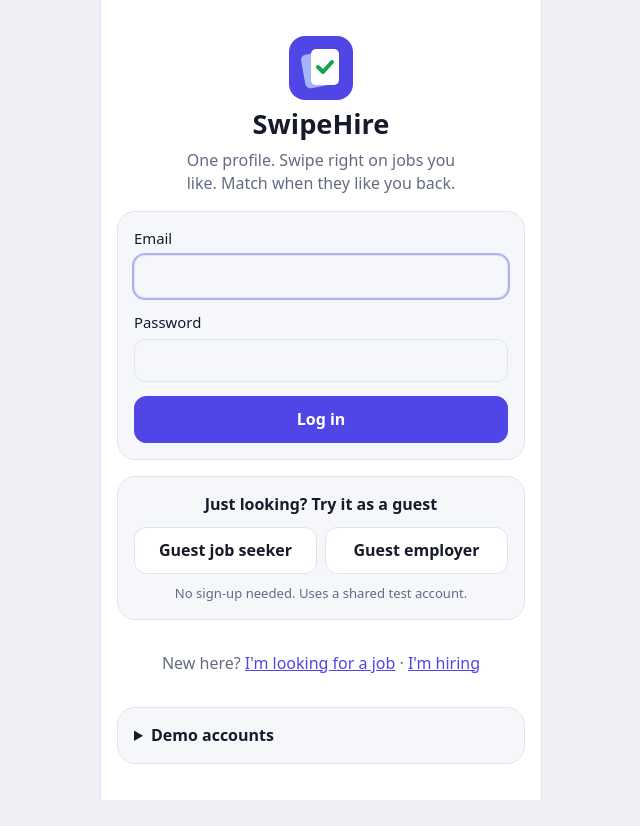
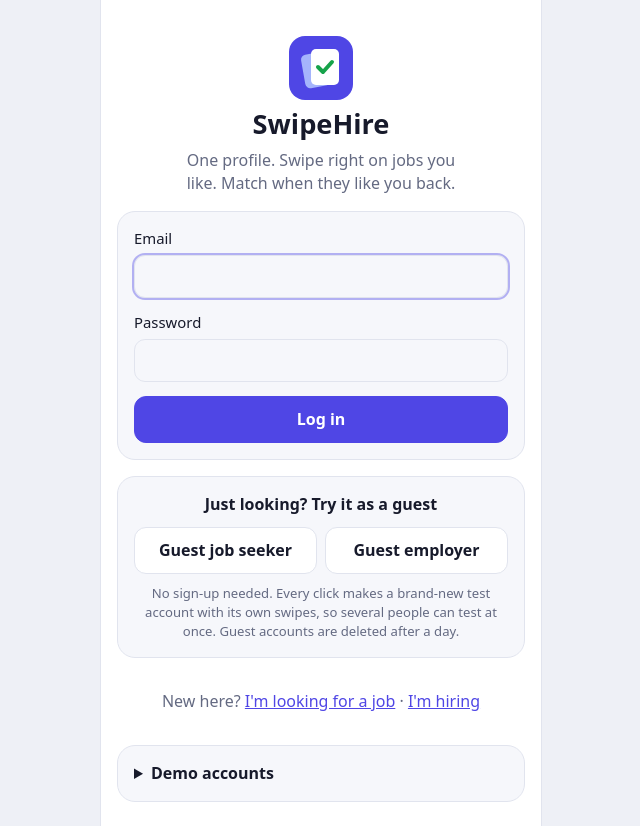
Before and after one commit to drewsmash/swipeHire, a Flask app: page /login?next=/admin/users in a window 1280 px wide. Shown: the whole page, without its empty margins (319-959 px from the left). Before the commit the page ends 800 px from the top, so only its background shows below. Run offline with Flask 3, Linux system fonts and the light colour scheme.

Commit message:
Give every guest click its own throwaway test account
Guests used to share the demo seeker/Google logins, so testers ran out
of cards together and logging back in landed in the same used-up account.

- POST /guest now creates a new account each time (views/guests.py):
  seekers get no filters, 2 starter matches and 1 pending application;
  employers get their own company with 3 jobs and ~8 applicants
- Guests older than 24h are deleted when the next guest is made
- Out-of-cards screen: bring back passed jobs (/jobs/recycle), show all,
  or start over as a new guest (also in the Menu for guests)
- Admin Users gets a Guests filter
- fake_jobs.make_job()/job_insert() extracted for reuse
- AGENTS.md documents the guest system

Co-Authored-By: Claude Opus 5.5 <noreply@anthropic.com>

```diff
--- a/main.py
+++ b/main.py
@@ -11,7 +11,7 @@ import secrets
 from flask import Flask, abort, redirect, request, session, url_for
 
 import db
-from views import admin, auth, employer, files, seeker
+from views import admin, auth, employer, files, guests, seeker
 from views.common import current_user, fmt_pay, label, timeago
 
 app = Flask(__name__)
@@ -63,7 +63,8 @@ def check_csrf_token():
 def page_globals():
     if "csrf_token" not in session:
         session["csrf_token"] = secrets.token_hex(16)
-    return {"csrf_token": session["csrf_token"], "me": current_user()}
+    me = current_user()
+    return {"csrf_token": session["csrf_token"], "me": me, "is_guest": guests.is_guest(me)}
 
 
 @app.get("/")
--- a/templates/admin/users.html
+++ b/templates/admin/users.html
@@ -5,7 +5,7 @@
 {% block heading %}Admin · Users ({{ users|length }}{{ '+' if users|length == 300 }}){% endblock %}
 {% block content %}
 <div class="segmented small-seg">
-  {% for v, t in [('', 'All'), ('seeker', 'Seekers'), ('employer', 'Employers'), ('admin', 'Admins')] %}
+  {% for v, t in [('', 'All'), ('seeker', 'Seekers'), ('employer', 'Employers'), ('admin', 'Admins'), ('guest', 'Guests')] %}
     <a href="{{ url_for('admin.users', role=v or None, q=q or None) }}" class="{{ 'on' if role == v }}">{{ t }}</a>
   {% endfor %}
 </div>
--- a/templates/base.html
+++ b/templates/base.html
@@ -18,7 +18,7 @@
     <details class="menu">
       <summary>Menu</summary>
       <div class="menu-pop">
-        <div class="menu-who">{{ me.email }}<br><small>{{ {'employer': 'Employer', 'admin': 'Admin', 'seeker': 'Job seeker'}[me.role] }}</small></div>
+        <div class="menu-who">{{ me.email }}<br><small>{{ {'employer': 'Employer', 'admin': 'Admin', 'seeker': 'Job seeker'}[me.role] }}{{ ' · guest test account' if is_guest }}</small></div>
         {% if me.role == 'seeker' %}
           <a href="{{ url_for('seeker.home') }}">Homepage</a>
           <a href="{{ url_for('seeker.profile') }}">Profile</a>
@@ -32,6 +32,12 @@
           <a href="{{ url_for('employer.jobs') }}">My jobs</a>
           <a href="{{ url_for('employer.job_new') }}">Post a job</a>
           <a href="{{ url_for('employer.matches') }}">Matches</a>
+        {% endif %}
+        {% if is_guest %}
+        <form method="post" action="{{ url_for('auth.guest') }}">
+          <input type="hidden" name="csrf_token" value="{{ csrf_token }}">
+          <button type="submit" name="role" value="{{ me.role }}">Start over as a new guest</button>
+        </form>
         {% endif %}
         <form method="post" action="{{ url_for('auth.logout') }}">
           <input type="hidden" name="csrf_token" value="{{ csrf_token }}">
--- a/templates/employer/applicants.html
+++ b/templates/employer/applicants.html
@@ -24,6 +24,12 @@
     <h2>No applicants waiting</h2>
     <p class="muted">Applicants show up here after they swipe right on one of your jobs.</p>
     <a class="btn" href="{{ url_for('employer.applicants') }}">Check again</a>
+    {% if is_guest %}
+    <form method="post" action="{{ url_for('auth.guest') }}">
+      <input type="hidden" name="csrf_token" value="{{ csrf_token }}">
+      <button class="btn primary" name="role" value="employer">Start over as a new guest company</button>
+    </form>
+    {% endif %}
     <a href="{{ url_for('employer.job_new') }}">Post another job</a>
   </div>
   {% for a in cards %}
--- a/templates/login.html
+++ b/templates/login.html
@@ -20,7 +20,8 @@
     <button class="btn" name="role" value="seeker">Guest job seeker</button>
     <button class="btn" name="role" value="employer">Guest employer</button>
   </form>
-  <small class="muted">No sign-up needed. Uses a shared test account.</small>
+  <small class="muted">No sign-up needed. Every click makes a brand-new test account with its own
+    swipes, so several people can test at once. Guest accounts are deleted after a day.</small>
 </div>
 <p class="center muted">New here?
   <a href="{{ url_for('auth.signup', role='seeker') }}">I'm looking for a job</a> ·
--- a/views/admin.py
+++ b/views/admin.py
@@ -7,6 +7,7 @@ from datetime import datetime, timedelta
 from flask import Blueprint, render_template, request
 
 import db
+from views import guests
 from views.common import like_param, login_required
 
 bp = Blueprint("admin", __name__, url_prefix="/admin")
@@ -116,6 +117,9 @@ def users():
     if role in ("seeker", "employer", "admin"):
         sql += " AND u.role = %s"
         params.append(role)
+    elif role == "guest":
+        sql += " AND u.email LIKE %s"
+        params.append(f"%@{guests.GUEST_DOMAIN}")
     if q:
         sql += " AND (u.email LIKE %s OR p.full_name LIKE %s OR c.name LIKE %s OR p.preferred_title LIKE %s)"
         params += [like_param(q)] * 4
--- a/views/auth.py
+++ b/views/auth.py
@@ -4,6 +4,7 @@ from flask import Blueprint, flash, redirect, render_template, request, session,
 from werkzeug.security import check_password_hash, generate_password_hash
 
 import db
+from views import guests
 
 bp = Blueprint("auth", __name__)
 
@@ -33,19 +34,18 @@ def login():
     return render_template("login.html")
 
 
-# One-click guest login into the seeded demo accounts (see init_db.py).
-GUEST_ACCOUNTS = {"seeker": "seeker@swipehire.test", "employer": "google@swipehire.test"}
-
-
 @bp.post("/guest")
 def guest():
-    email = GUEST_ACCOUNTS.get(request.form.get("role"))
-    user = db.fetch_one("SELECT id FROM users WHERE email = %s", (email,)) if email else None
-    if not user:
-        flash("Guest accounts are not set up. Run: docker compose down -v && docker compose up -d")
+    """Make a brand-new throwaway test account and log into it (see views/guests.py)."""
+    role = request.form.get("role")
+    if role not in ("seeker", "employer"):
         return redirect(url_for("auth.login"))
-    start_session(user["id"])
-    flash("You're browsing as a guest using a shared test account.")
+    guests.cleanup_old_guests()
+    uid = guests.create_seeker() if role == "seeker" else guests.create_employer()
+    start_session(uid)
+    flash("New guest test account made just for you. It has its own swipes and is deleted after a day."
+          if role == "seeker" else
+          "New guest company made just for you, with 3 jobs and applicants waiting. Deleted after a day.")
     return redirect(url_for("home"))
 
 
--- /dev/null
+++ b/views/guests.py
@@ -0,0 +1,125 @@
+"""Throwaway guest accounts for testing.
+
+Every click on a guest button creates a NEW account, so several testers never
+share one and nobody inherits someone else's swipes:
+
+- Guest seeker: random name and preferred title, no profile filters (sees every
+  job), plus 2 starter matches and 1 pending application so Matches isn't empty.
+- Guest employer: its own made-up company with 3 jobs, ~8 applicants waiting
+  (taken from the demo/fake seekers) and 1 starter match.
+
+Guest emails end in @guest.swipehire.test and have a random, never-shown
+password, so the only way in is the guest button (and the browser session).
+Guests older than GUEST_TTL_HOURS are deleted whenever a new guest is made;
+deleting a user cascades to their profile, company, jobs and swipes.
+"""
+import datetime as dt
+import random
+import secrets
+
+from werkzeug.security import generate_password_hash
+
+import db
+import fake_jobs
+
+GUEST_DOMAIN = "guest.swipehire.test"
+GUEST_TTL_HOURS = 24
+COMPANY_WORDS = (["Sunrise", "Blue Heron", "Palm Grove", "Tidewater", "Mangrove", "Key Lime", "Coquina", "Seabreeze"],
+                 ["Labs", "Studios", "Group", "Works", "Collective", "Co."])
+
+
+def is_guest(user):
+    return bool(user) and user["email"].endswith("@" + GUEST_DOMAIN)
+
+
+def cleanup_old_guests():
+    return db.execute(f"DELETE FROM users WHERE email LIKE %s AND created_at < UTC_TIMESTAMP() - INTERVAL {GUEST_TTL_HOURS} HOUR",
+                      (f"%@{GUEST_DOMAIN}",))
+
+
+def _new_user(cur, role):
+    email = f"guest-{secrets.token_hex(4)}@{GUEST_DOMAIN}"
+    cur.execute("INSERT INTO users (email, password_hash, role) VALUES (%s, %s, %s)",
+                (email, generate_password_hash(secrets.token_hex(16)), role))
+    return cur.lastrowid
+
+
+def _open_jobs(cur):
+    """Open jobs that belong to real/demo/fake companies, not to other guests."""
+    cur.execute("""SELECT j.id FROM jobs j JOIN companies c ON c.id = j.company_id JOIN users u ON u.id = c.user_id
+                   WHERE j.is_open = 1 AND u.email NOT LIKE %s""", (f"%@{GUEST_DOMAIN}",))
+    return [r[0] for r in cur.fetchall()]
+
+
+def create_seeker():
+    rng = random.Random()
+    now = dt.datetime.utcnow()
+    conn = db.get_connection()
+    try:
+        cur = conn.cursor()
+        uid = _new_user(cur, "seeker")
+        role = rng.choice(fake_jobs.ROLES)
+        first, last = rng.choice(fake_jobs.FIRST), rng.choice(fake_jobs.LAST)
+        cur.execute(
+            """INSERT INTO seeker_profiles (user_id, full_name, phone, contact_email, preferred_title,
+                   job_type, schedule, certifications, about)
+               VALUES (%s,%s,%s,%s,%s,'any','any',%s,%s)""",
+            (uid, f"{first} {last} (guest)", f"(305) 555-{rng.randint(1000, 9999)}", f"{first.lower()}@example.com",
+             role[0], rng.choice(fake_jobs.CERTS[role[1]]),
+             "Guest test account. Change anything on this profile - it is deleted after a day."))
+        jobs = _open_jobs(cur)
+        for i, job_id in enumerate(rng.sample(jobs, min(3, len(jobs)))):
+            liked_at = now - dt.timedelta(hours=rng.uniform(20, 40))
+            cur.execute("INSERT INTO seeker_swipes (seeker_id, job_id, liked, created_at) VALUES (%s,%s,1,%s)",
+                        (uid, job_id, liked_at))
+            if i < 2:  # the first two are already matches; the third waits on the employer
+                cur.execute("INSERT INTO employer_swipes (job_id, seeker_id, liked, created_at) VALUES (%s,%s,1,%s)",
+                            (job_id, uid, liked_at + dt.timedelta(hours=rng.uniform(1, 12))))
+        conn.commit()
+        return uid
+    except Exception:
+        conn.rollback()
+        raise
+    finally:
+        conn.close()
+
+
+def create_employer():
+    rng = random.Random()
+    now = dt.datetime.utcnow()
+    conn = db.get_connection()
+    try:
+        cur = conn.cursor()
+        uid = _new_user(cur, "employer")
+        name = f"{rng.choice(COMPANY_WORDS[0])} {rng.choice(COMPANY_WORDS[1])} (guest)"
+        cur.execute("INSERT INTO companies (user_id, name, description, contact_email) VALUES (%s,%s,%s,%s)",
+                    (uid, name, "Guest test company. Post, edit and close jobs freely - it is deleted after a day.",
+                     "hiring@example.com"))
+        company_id = cur.lastrowid
+        category = rng.choice(sorted({r[1] for r in fake_jobs.ROLES}))
+        roles = [r for r in fake_jobs.ROLES if r[1] == category] or fake_jobs.ROLES
+        job_ids = []
+        for _ in range(3):
+            sql, params = fake_jobs.job_insert(company_id, fake_jobs.make_job(rng, rng.choice(roles)),
+                                               now - dt.timedelta(days=rng.uniform(1, 5)))
+            cur.execute(sql, params)
+            job_ids.append(cur.lastrowid)
+        # Applicants: demo and fake seekers (never other guests) "swipe right" on these jobs.
+        cur.execute("SELECT id FROM users WHERE role = 'seeker' AND email LIKE %s AND email NOT LIKE %s",
+                    ("%swipehire.test", f"%@{GUEST_DOMAIN}"))
+        seekers = [r[0] for r in cur.fetchall()]
+        for i, seeker_id in enumerate(rng.sample(seekers, min(9, len(seekers)))):
+            job_id = rng.choice(job_ids)
+            liked_at = now - dt.timedelta(hours=rng.uniform(1, 48))
+            cur.execute("INSERT INTO seeker_swipes (seeker_id, job_id, liked, created_at) VALUES (%s,%s,1,%s)",
+                        (seeker_id, job_id, liked_at))
+            if i == 0:  # one starter match so the Matches tab isn't empty
+                cur.execute("INSERT INTO employer_swipes (job_id, seeker_id, liked, created_at) VALUES (%s,%s,1,%s)",
+                            (job_id, seeker_id, liked_at + dt.timedelta(minutes=30)))
+        conn.commit()
+        return uid
+    except Exception:
+        conn.rollback()
+        raise
+    finally:
+        conn.close()
--- a/views/seeker.py
+++ b/views/seeker.py
@@ -61,8 +61,9 @@ def home():
            WHERE s.seeker_id = %s ORDER BY s.created_at DESC LIMIT %s""",
         (me["id"], recommend.HISTORY_LIMIT))
     jobs = recommend.rank(candidates, profile, history)
+    passed = sum(1 for h in history if not h["liked"])
     return render_template("seeker/home.html", jobs=jobs, q=q, filters=filters, show_all=show_all,
-                           learned_from=len(history))
+                           learned_from=len(history), passed=passed)
 
 
 @bp.post("/jobs/<int:job_id>/swipe")
@@ -84,6 +85,19 @@ def swipe(job_id):
         return jsonify(ok=True, message=message)
     flash(message)
     return redirect(url_for("seeker.home", q=request.args.get("q", "")))
+
+
+@bp.post("/jobs/recycle")
+@login_required("seeker")
+def recycle():
+    """Out of cards? Forget the jobs this seeker PASSED on so they come back.
+    Right swipes (and matches) are kept."""
+    me = current_user()
+    n = db.fetch_one("SELECT COUNT(*) AS n FROM seeker_swipes WHERE seeker_id = %s AND liked = 0", (me["id"],))["n"]
+    db.execute("DELETE FROM seeker_swipes WHERE seeker_id = %s AND liked = 0", (me["id"],))
+    flash(f"{n} job{'s' if n != 1 else ''} you passed on are back in your stack." if n else
+          "You haven't passed on any jobs yet.")
+    return redirect(url_for("seeker.home", all=1 if request.form.get("all") else None))
 
 
 @bp.route("/profile", methods=["GET", "POST"])
```
Also changed, not shown: AGENTS.md (+21 -5 lines), fake_jobs.py (+38 -27 lines), templates/seeker/home.html (+15 -2 lines).
